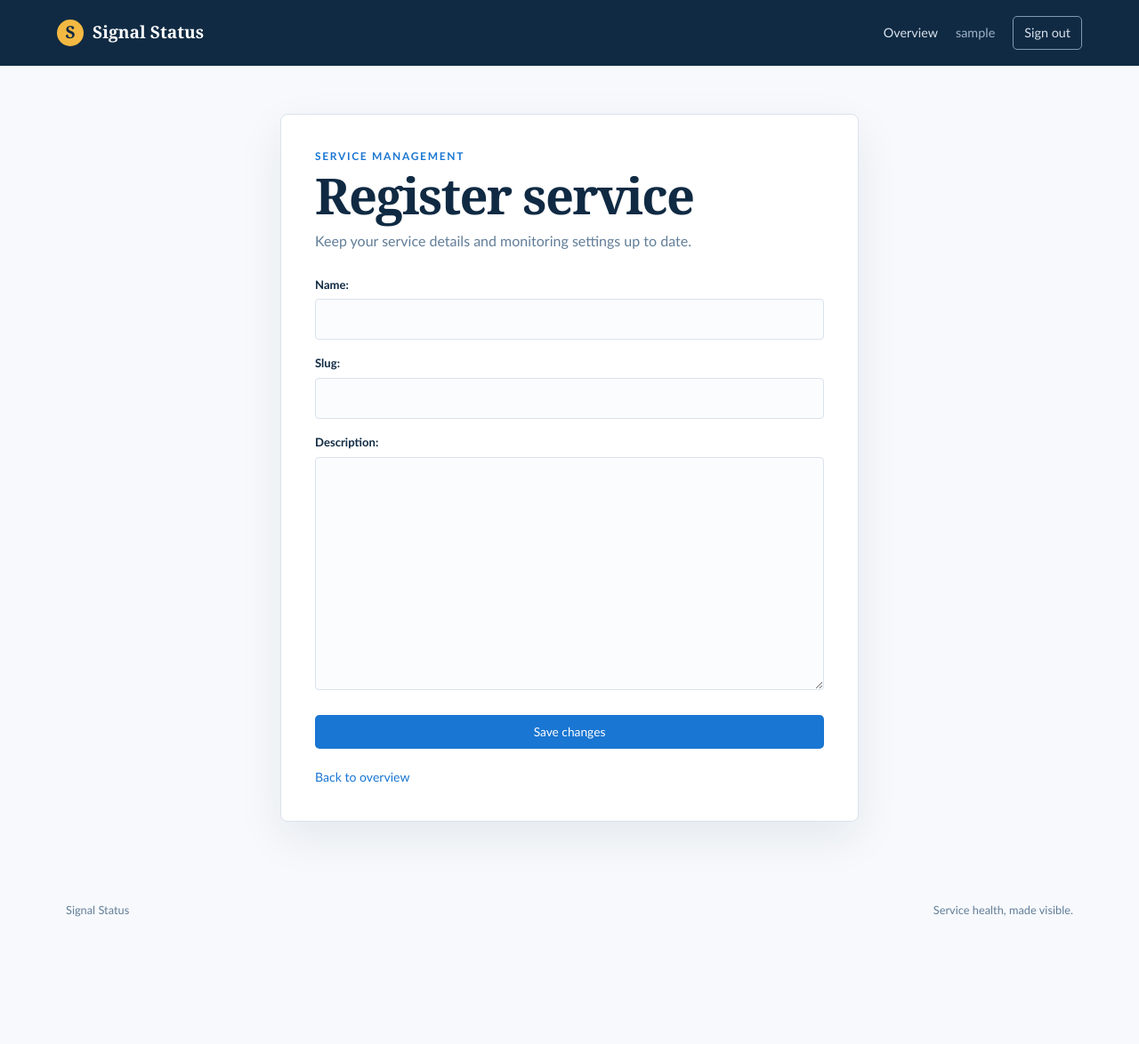
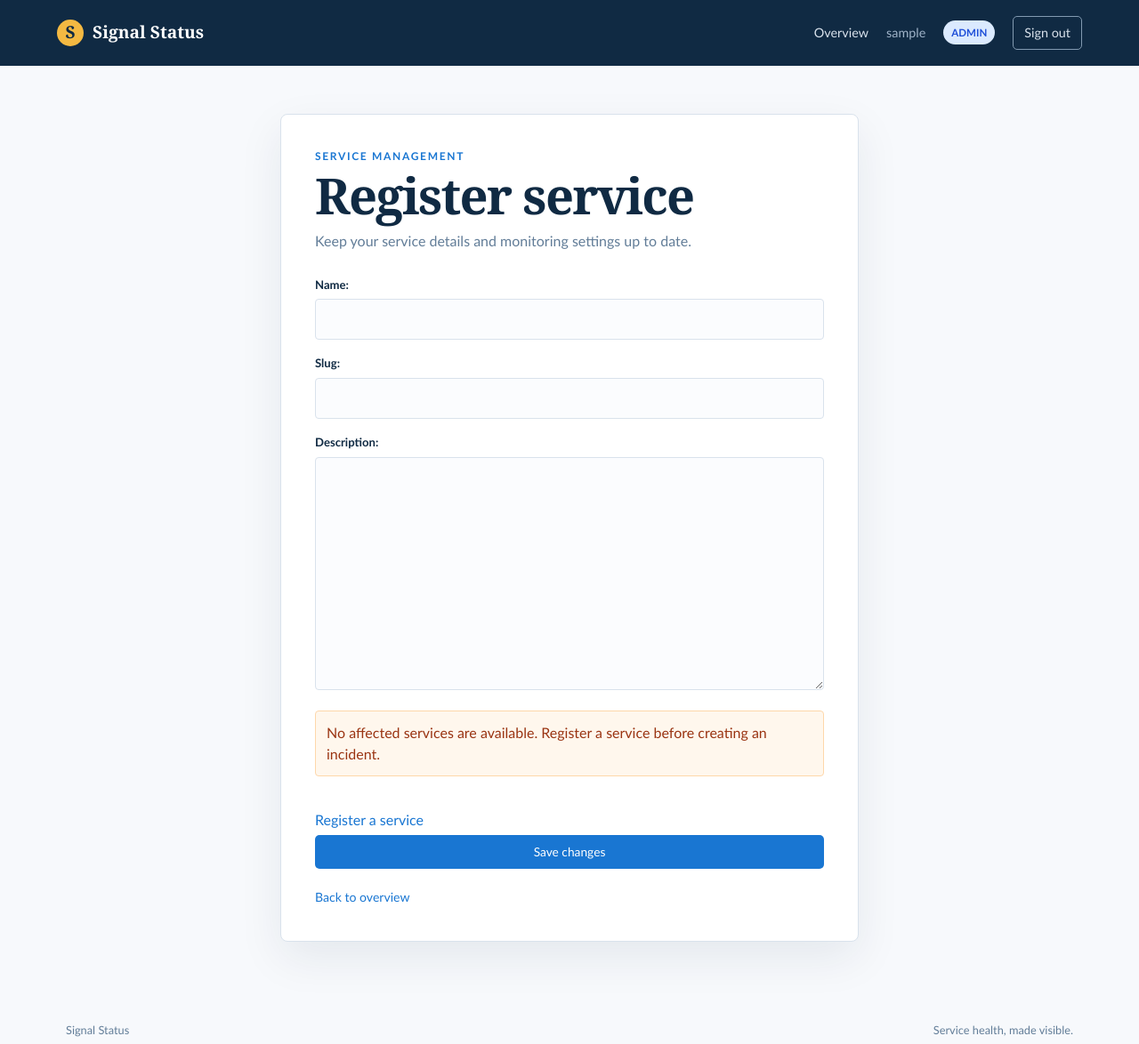
Before and after one commit to JMatt-06/service-status-and-incident-framework, a Django app: page /services/new/ in a window 1280 px wide. Shown: the top 1174 px of the page at 89% size. Before the commit the page ends 1031 px from the top, so only its background shows below. Run offline with Django 5.2, Linux system fonts and the light colour scheme; the visitor is signed in with stand-in values (Sample User, id 1).

Commit message:
Account Checker and Incident Creator

```diff
--- a/monitoring/forms.py
+++ b/monitoring/forms.py
@@ -3,11 +3,24 @@ from typing import ClassVar
 from django import forms
 from django.contrib.auth.forms import UserCreationForm
 from django.contrib.auth.models import User
+from django.db import models
 
 from .models import HealthCheck, Incident, Service
 
 
 class AccountCreationForm(UserCreationForm):
+    class AccountType(models.TextChoices):
+        ADMIN = "admin", "Admin - manage services and incidents"
+        SUBSCRIBER = "subscriber", "Subscriber - subscribe to services"
+
+    account_type = forms.ChoiceField(
+        choices=AccountType.choices,
+        initial=AccountType.SUBSCRIBER,
+        required=False,
+        widget=forms.RadioSelect,
+        label="Account type",
+    )
+
     class Meta:
         model = User
         fields: ClassVar[list[str]] = ["username", "password1", "password2"]
@@ -32,6 +45,35 @@ class HealthCheckForm(forms.ModelForm):
 
 
 class IncidentForm(forms.ModelForm):
+    def __init__(self, *args, user=None, **kwargs):
+        super().__init__(*args, **kwargs)
+        if user is not None:
+            services = Service.objects.all()
+            if not user.is_superuser:
+                services = services.filter(owner=user)
+            self.fields["affected_services"].queryset = services
+        self.fields["affected_services"].required = True
+        self.fields["affected_services"].help_text = (
+            "Select at least one affected service."
+        )
+
+    def clean(self):
+        cleaned_data = super().clean()
+        if not cleaned_data.get("affected_services"):
+            self.add_error(
+                "affected_services",
+                "Select at least one affected service.",
+            )
+        if (
+            cleaned_data.get("status") == Incident.Status.CLOSED
+            and not cleaned_data.get("post_mortem_summary", "").strip()
+        ):
+            self.add_error(
+                "post_mortem_summary",
+                "A post-mortem summary is required to close an incident.",
+            )
+        return cleaned_data
+
     class Meta:
         model = Incident
         fields: ClassVar[list[str]] = [
@@ -44,15 +86,3 @@ class IncidentForm(forms.ModelForm):
         widgets: ClassVar[dict[str, object]] = {
             "affected_services": forms.CheckboxSelectMultiple
         }
-
-    def clean(self):
-        cleaned_data = super().clean()
-        if (
-            cleaned_data.get("status") == Incident.Status.CLOSED
-            and not cleaned_data.get("post_mortem_summary", "").strip()
-        ):
-            self.add_error(
-                "post_mortem_summary",
-                "A post-mortem summary is required to close an incident.",
-            )
-        return cleaned_data
--- a/monitoring/static/monitoring/site.css
+++ b/monitoring/static/monitoring/site.css
@@ -116,8 +116,24 @@ td { border-top: 1px solid var(--line); font-size: .9rem; }
 .form-panel ul { color: var(--muted); font-size: .8rem; margin: 6px 0 0; padding-left: 18px; }
 .errorlist { color: var(--red) !important; font-size: .8rem; list-style: none; margin: 5px 0 0 !important; padding: 0 !important; }
 .form-submit { margin-top: 5px; width: 100%; }
+.form-empty-state {
+    background: #fff7ed;
+    border: 1px solid #fed7aa;
+    border-radius: 4px;
+    color: #9a3412;
+    padding: 12px;
+}
 .form-footer { border-top: 1px solid var(--line); color: var(--muted); font-size: .88rem; margin: 26px 0 0 !important; padding-top: 20px; }
 .form-back { display: inline-block; font-size: .88rem; margin-top: 21px; }
+.role-badge {
+    border-radius: 999px;
+    font-size: .72rem;
+    font-weight: 800;
+    padding: 5px 9px;
+    text-transform: uppercase;
+}
+.admin-badge { background: #dbeafe; color: #1d4ed8; }
+.subscriber-badge { background: #dcfce7; color: #166534; }
 
 @media (max-width: 680px) {
     .topbar, .hero, .section-heading, .history-header { align-items: start; flex-direction: column; }
--- a/monitoring/views.py
+++ b/monitoring/views.py
@@ -32,6 +32,11 @@ def status_page(request):
             ),
             "active_incidents": active_incidents,
             "can_register_service": is_service_owner(request.user),
+            "can_manage_incidents": is_service_owner(request.user),
+            "is_subscriber": (
+                request.user.is_authenticated
+                and not is_service_owner(request.user)
+            ),
         },
     )
 
@@ -60,7 +65,13 @@ def account_create(request):
         form = AccountCreationForm(request.POST)
         if form.is_valid():
             user = form.save()
-            user.groups.add(Group.objects.get(name="Service Owners"))
+            account_type = (
+                form.cleaned_data.get("account_type")
+                or request.POST.get("role")
+                or "subscriber"
+            )
+            if account_type == "admin":
+                user.groups.add(Group.objects.get(name="Service Owners"))
             login(request, user)
             return redirect("status")
     else:
@@ -127,7 +138,7 @@ def health_check_run(request, service_id):
 @user_passes_test(is_service_owner)
 def incident_create(request):
     if request.method == "POST":
-        form = IncidentForm(request.POST)
+        form = IncidentForm(request.POST, user=request.user)
         if form.is_valid():
             incident = form.save(commit=False)
             incident.created_by = request.user
@@ -135,9 +146,16 @@ def incident_create(request):
             form.save_m2m()
             return redirect("status")
     else:
-        form = IncidentForm()
+        form = IncidentForm(user=request.user)
+    selectable_services = form.fields["affected_services"].queryset
     return render(
-        request, "monitoring/form.html", {"form": form, "title": "Create incident"}
+        request,
+        "monitoring/form.html",
+        {
+            "form": form,
+            "title": "Create incident",
+            "has_selectable_services": selectable_services.exists(),
+        },
     )
 
 
@@ -151,16 +169,21 @@ def incident_update(request, incident_id):
     ):
         return HttpResponseForbidden("You do not own an affected service.")
     if request.method == "POST":
-        form = IncidentForm(request.POST, instance=incident)
+        form = IncidentForm(request.POST, instance=incident, user=request.user)
         if form.is_valid():
             form.save()
             return redirect("status")
     else:
-        form = IncidentForm(instance=incident)
+        form = IncidentForm(instance=incident, user=request.user)
+    selectable_services = form.fields["affected_services"].queryset
     return render(
         request,
         "monitoring/form.html",
-        {"form": form, "title": f"Update {incident.title}"},
+        {
+            "form": form,
+            "title": f"Update {incident.title}",
+            "has_selectable_services": selectable_services.exists(),
+        },
     )
 
 
--- a/templates/monitoring/base.html
+++ b/templates/monitoring/base.html
@@ -20,6 +20,11 @@
                 <a href="{% url 'status' %}">Overview</a>
                 {% if user.is_authenticated %}
                     <span class="signed-in">{{ user.username }}</span>
+                    {% if user.is_superuser or can_register_service %}
+                        <span class="role-badge admin-badge">Admin</span>
+                    {% else %}
+                        <span class="role-badge subscriber-badge">Subscriber</span>
+                    {% endif %}
                     <form class="nav-form" method="post" action="{% url 'logout' %}">
                         {% csrf_token %}
                         <button class="nav-action" type="submit">Sign out</button>
--- a/templates/monitoring/form.html
+++ b/templates/monitoring/form.html
@@ -11,6 +11,12 @@
         <form method="post">
             {% csrf_token %}
             {{ form.as_p }}
+            {% if not has_selectable_services %}
+                <p class="form-empty-state">
+                    No affected services are available. Register a service before creating an incident.
+                </p>
+                <a class="management-link" href="{% url 'service-create' %}">Register a service</a>
+            {% endif %}
             <button class="button form-submit" type="submit">Save changes</button>
         </form>
             <a class="form-back" href="{% url 'status' %}">Back to overview</a>
--- a/templates/registration/account_create.html
+++ b/templates/registration/account_create.html
@@ -7,7 +7,7 @@
         <section class="form-panel">
             <div class="eyebrow">Start monitoring</div>
             <h1>Create an account</h1>
-            <p class="form-intro">Register as a service owner and bring your first service online.</p>
+            <p class="form-intro">Choose Admin to manage services and incidents, or Subscriber to follow service updates.</p>
         <form method="post">
             {% csrf_token %}
             {{ form.as_p }}
```
Also changed, not shown: monitoring/tests.py (+101 -0 lines), templates/monitoring/status.html (+7 -2 lines).
